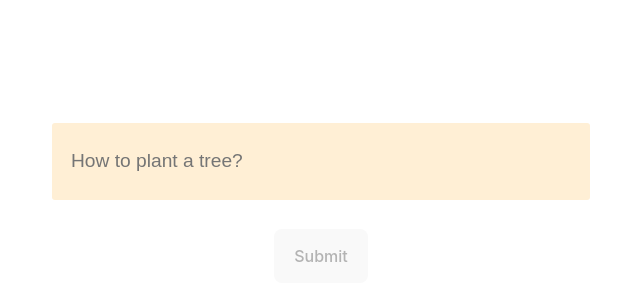
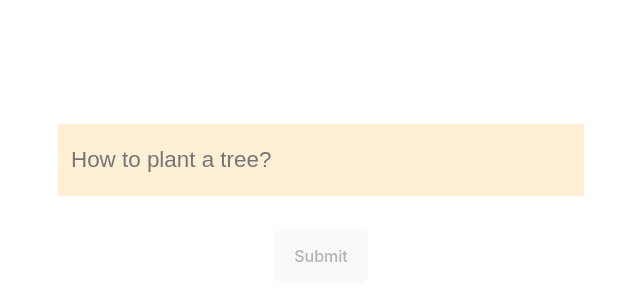
Before and after one commit to u4ik/openaichat, a React (Vite) app: page / in a window 1280 px wide. Shown: the part 202-502 px from the top of the page, without its empty margins (319-959 px from the left). Built offline with nearby package versions, Linux system fonts and the light colour scheme.

Commit message:
initial deploy

```diff
--- a/src/components/Form.css
+++ b/src/components/Form.css
@@ -39,8 +39,8 @@ button:focus-visible {
 .input-field {
     min-width: 500px;
     height: 2em;
-    font-size: 1.2em;
-    padding: 1em;
+    font-size: 1.4em;
+    padding: 0.6em;
     margin: 0.5em;
     margin-bottom: 1.5em;
     color: palevioletred;
```
Also changed, not shown: 4 other files (tests, documents, lock files or other folders).
